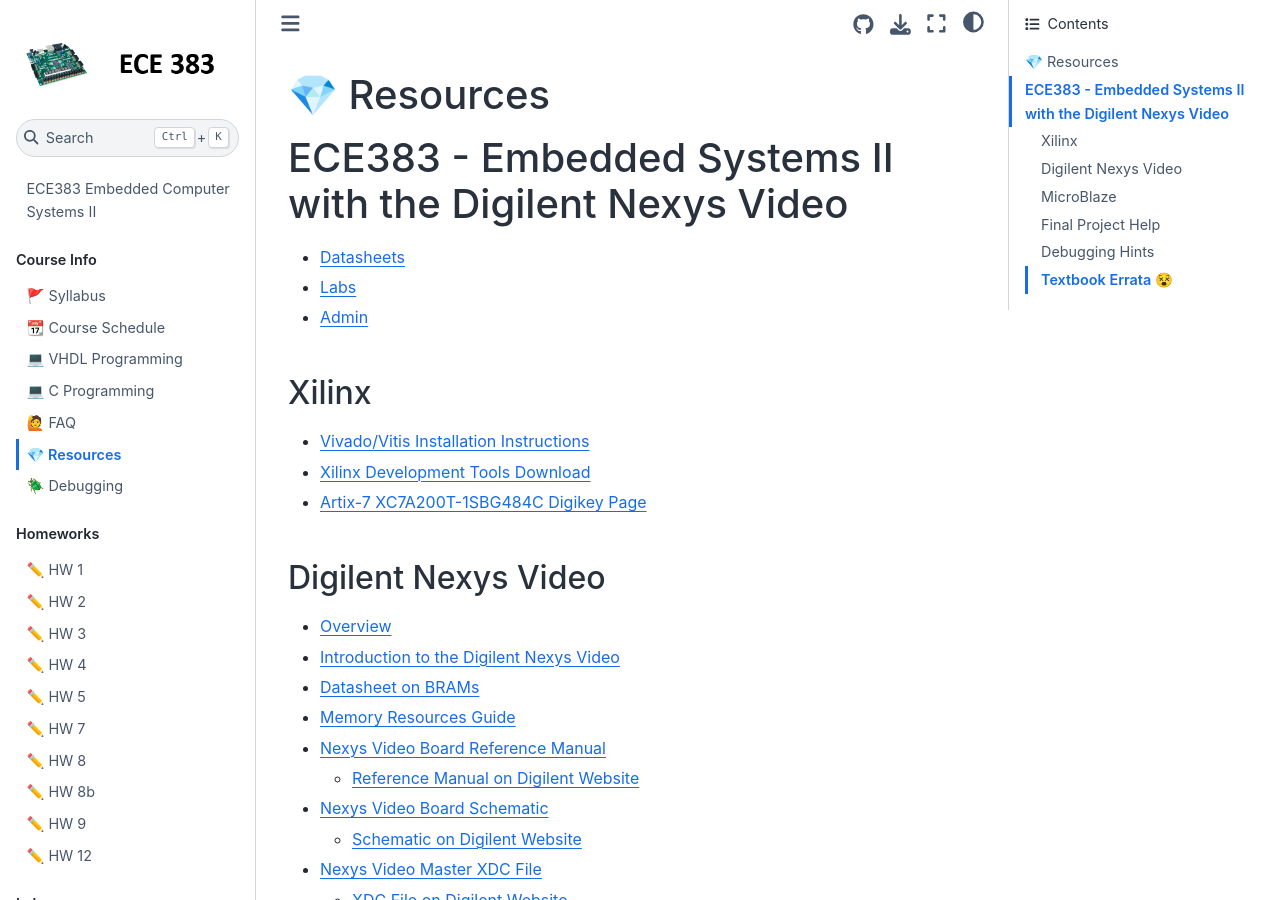
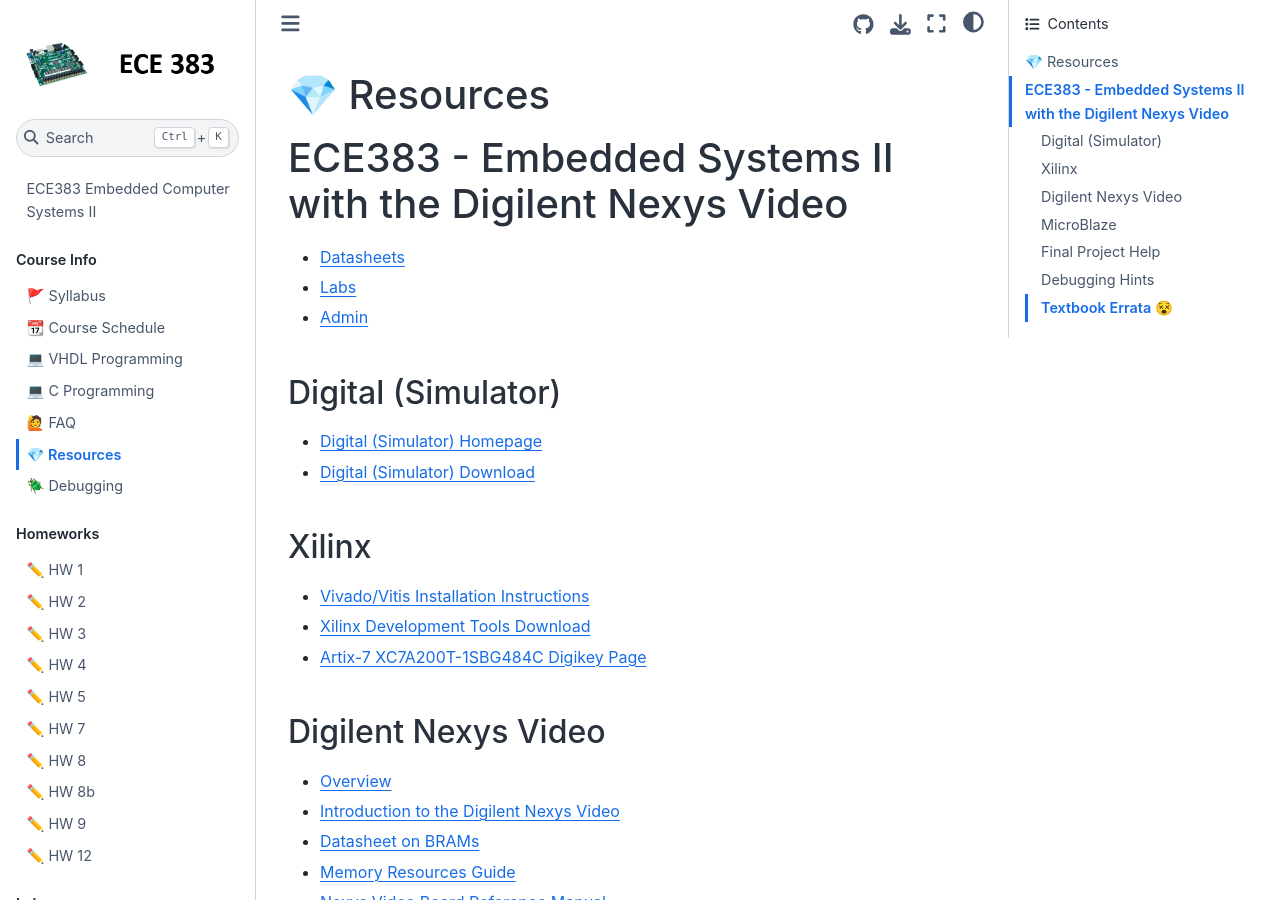
Before and after one commit to USAFA-ECE/ece383, a Jupyter Book: the page built from book/resources.md, in a window 1280 px wide and 900 px high. Built offline with Jupyter Book 1.0.4 settings and Sphinx 7.4.7 and the Sphinx Book theme 1.1.4, drawn with Linux system fonts in a browser that asks for light colours; pages that are not in the unit, such as notebooks, are missing from menus.

Commit message:
Update resources.md
Added Digital simulator to resource links

```diff
--- a/book/resources.md
+++ b/book/resources.md
@@ -5,6 +5,11 @@
 - [Datasheets](https://georgeyork.github.io/ECE383_web/datasheets.html)
 - [Labs](https://georgeyork.github.io/ECE383_web/lab/labs.html)
 - [Admin](https://georgeyork.github.io/ECE383_web/admin.html)
+
+## Digital (Simulator)
+
+- [Digital (Simulator) Homepage](https://github.com/hneemann/Digital)
+- [Digital (Simulator) Download](https://github.com/hneemann/Digital/releases/latest/download/Digital.zip)
 
 ## Xilinx
 
```
